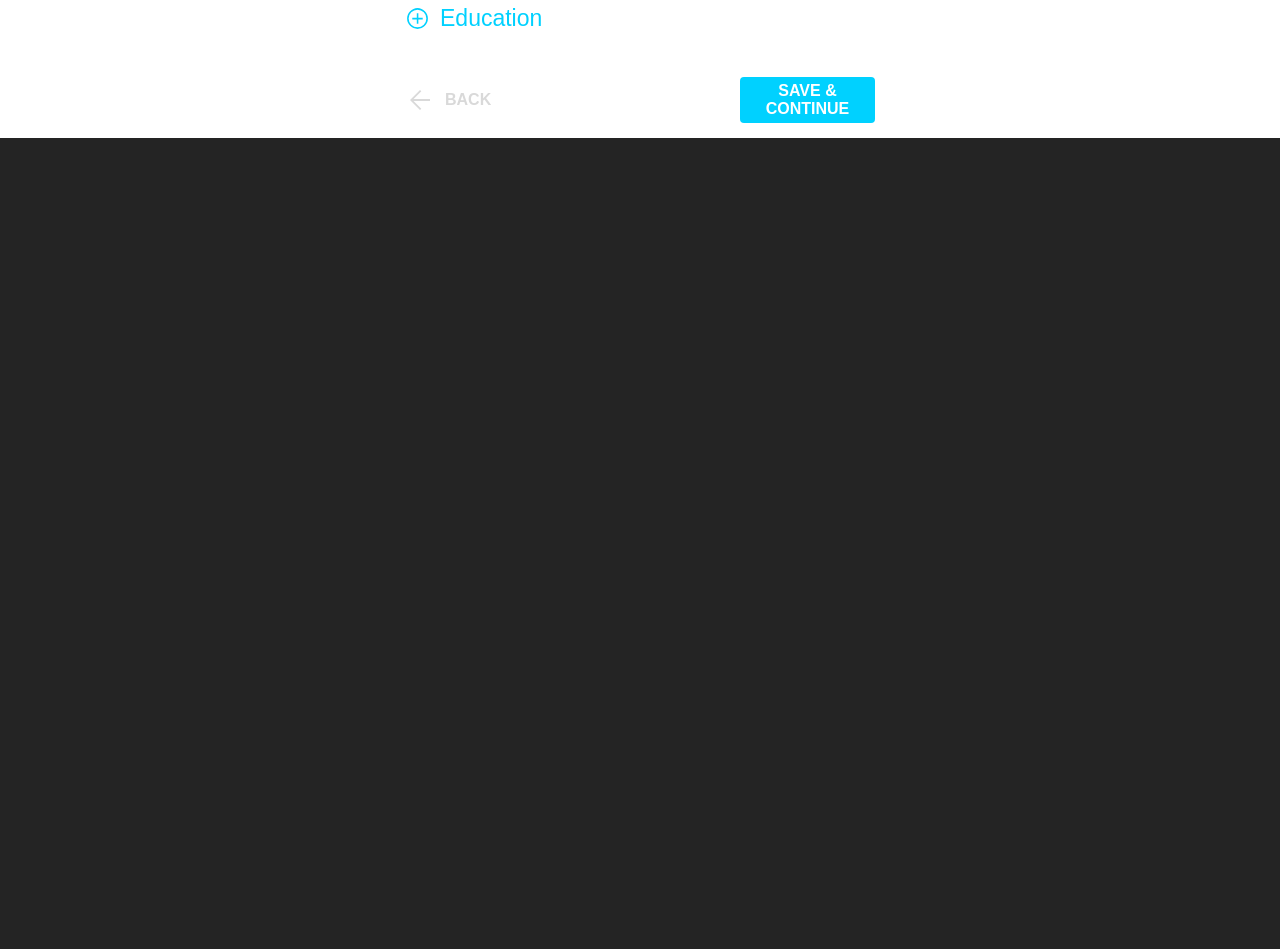
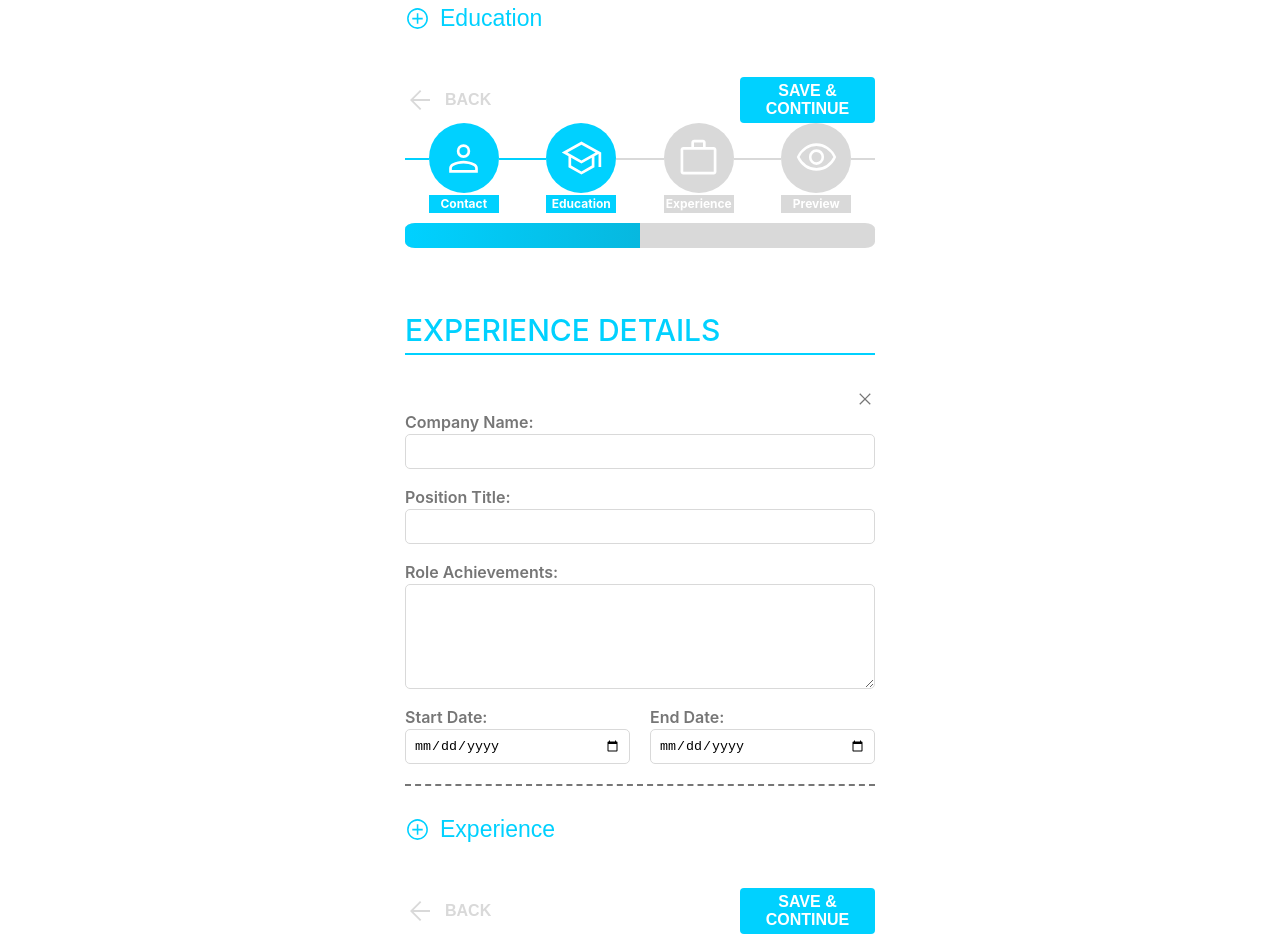
Before and after one commit to smyler3/swiftly-cv, a React (Vite) app: page / in a window 1280 px wide. Shown: the part 1200-2149 px from the top of the page. Before the commit the page ends 1338 px from the top, so only its background shows below. Built offline with nearby package versions, Linux system fonts and the light colour scheme.

Commit message:
feat: add ExperiencePage component

```diff
--- a/src/App.jsx
+++ b/src/App.jsx
@@ -1,6 +1,7 @@
 import ProgressTracker from './components/ProgressTracker'
 import ContactForm from './components/forms/ContactForm'
 import EducationForm from './components/forms/EducationForm'
+import ExperienceForm from './components/forms/ExperienceForm'
 import personIcon from './assets/icons/personIcon.svg'
 import schoolIcon from './assets/icons/schoolIcon.svg'
 import workIcon from './assets/icons/workIcon.svg'
@@ -27,6 +28,10 @@ function App() {
       <ProgressTracker steps={steps} currentStep={1}/>
     </div>
     <EducationForm />
+    <div className='progress-tracker-wrapper'>
+      <ProgressTracker steps={steps} currentStep={1}/>
+    </div>
+    <ExperienceForm />
     </>
   )
 }
--- a/src/components/FormWrapper.jsx
+++ b/src/components/FormWrapper.jsx
@@ -17,6 +17,14 @@ const FormField = ({ containerClassName, label, type, name }) => {
     return (
         <div className={`form-field-container ${containerClassName ? containerClassName : ''}`}>
             <label htmlFor={`${name}`}>{label}</label>
+            {type === 'textarea' ? (
+                <textarea
+                    id={name}
+                    name={name}
+                    value={value}
+                    onChange={(e) => setValue(e.target.value)}
+                />
+            ) : (
                 <input
                     type={`${type}`}
                     id={`${name}`}
@@ -24,6 +32,7 @@ const FormField = ({ containerClassName, label, type, name }) => {
                     value={value}
                     onChange={(e) => setValue(e.target.value)}
                 />
+            )}
         </div>
     );
 }
--- /dev/null
+++ b/src/components/forms/ExperienceForm.jsx
@@ -0,0 +1,26 @@
+import AddFormButton from '../AddFormButton';
+import FormWrapper from '../FormWrapper';
+import NavigationButtons from '../NavigationButtons';
+
+const experienceFormFields = [
+    {'name': 'companyName', 'label': 'Company Name:', 'type': 'text'},
+    {'name': 'positionTitle', 'label': 'Position Title:', 'type': 'text'},
+    {'name': 'roleAchievements', 'label': 'Role Achievements:', 'type': 'textarea'},
+    {'containerClassName': 'date-field-container', 'name': 'workStartDate', 'label': 'Start Date:', 'type': 'date'},
+    {'containerClassName': 'date-field-container', 'name': 'workEndDate', 'label': 'End Date:', 'type': 'date'},
+]
+
+const ExperienceForm = () => {
+    return (
+        <>
+        <div className='form-page'>
+        <h2 className="form-title">EXPERIENCE DETAILS</h2>
+            <FormWrapper fields={experienceFormFields} />
+        </div>
+        <AddFormButton text="Experience" />
+        <NavigationButtons />
+        </>
+    )
+}
+
+export default ExperienceForm;
--- a/src/styles/FormWrapper.css
+++ b/src/styles/FormWrapper.css
@@ -58,26 +58,31 @@ label {
     color: var(--dark-grey);
 }
 
-input {
+input{
     height: var(--input-field-height);
+}
+
+textarea {
+    height: calc(3 * var(--input-field-height));
+}
+
+input,
+textarea {
     width: 100%;
 
     border: 1px solid var(--light-grey);
     border-radius: 5px;
-    padding: 0 8px;
+    padding: 8px 8px;
 
     /* Remove default styling */
     -webkit-appearance: none;
     -moz-appearance: none;
     appearance: none;
 }
-input:focus-visible {
+input:focus-visible,
+textarea:focus-visible {
     border-color: var(--primary);
     outline: 1px solid var(--primary);
-}
-
-input[type=textarea] {
-    height: calc(2 * var(--input-field-height));
 }
 
 .add-form-btn > .btn-icon-wrapper {
```
Lines whose indentation alone changed are shown as unchanged.
